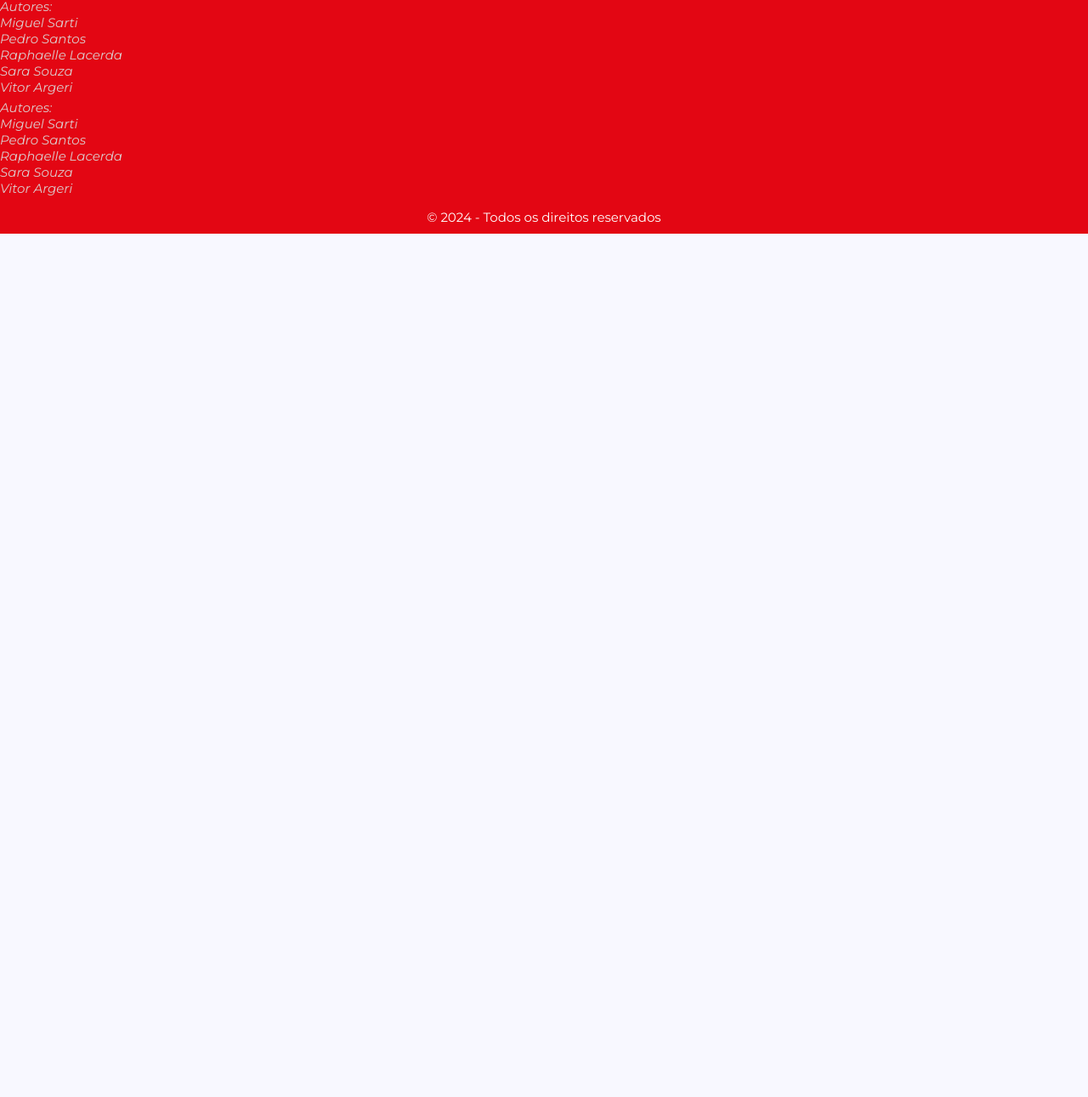
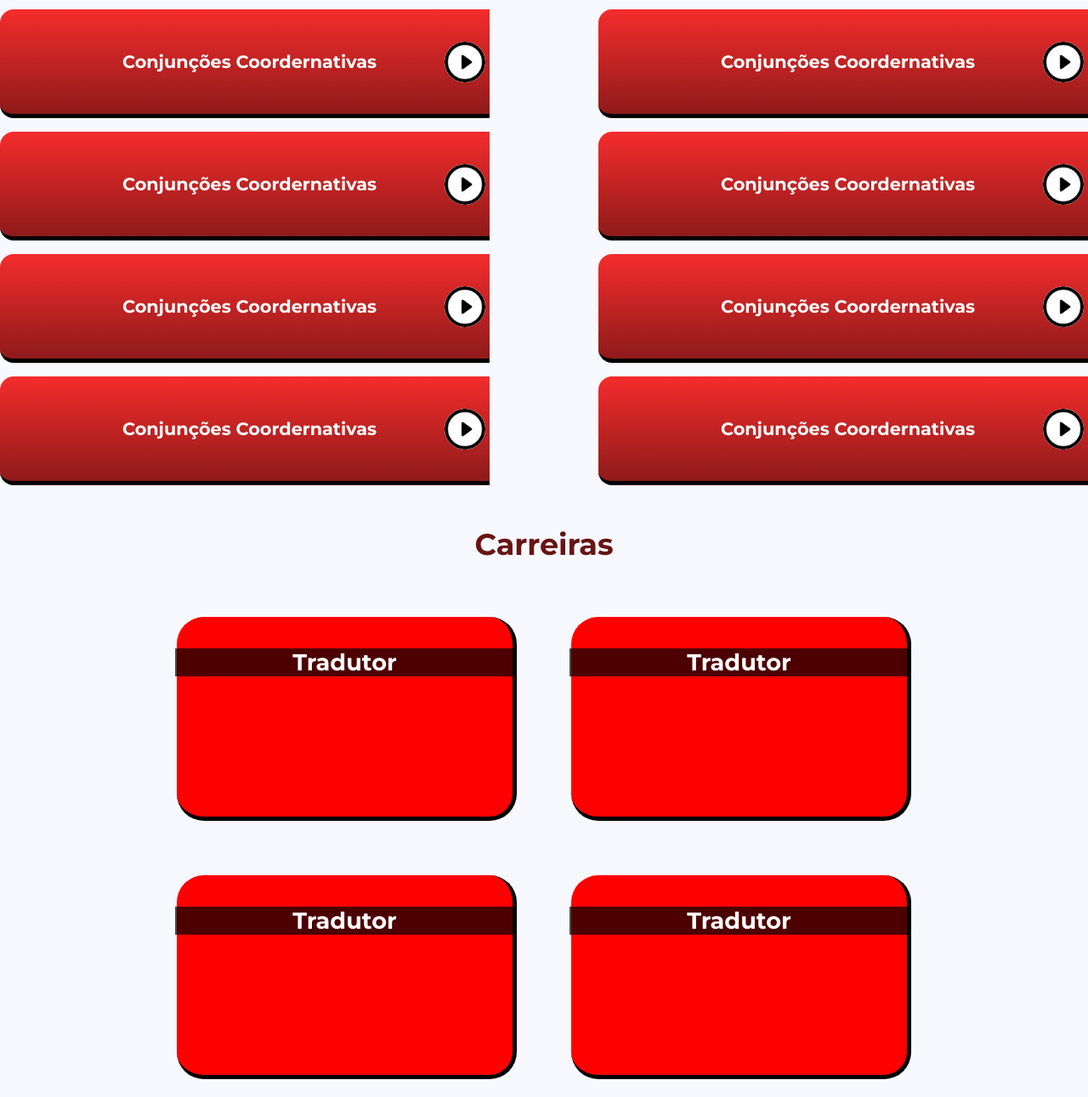
Before and after one commit to pedro-ols/LP-projeto, a plain HTML site: page index.html in a window 1280 px wide. Shown: the part 2126-3417 px from the top of the page at 85% size. Before the commit the page ends 2401 px from the top, so only its background shows below. Drawn offline with Linux system fonts and the light colour scheme.

Commit message:
feat: features in index.html

```diff
--- a/css/home.css
+++ b/css/home.css
@@ -3,12 +3,12 @@
     padding: 0;
     box-sizing: border-box;
     overflow-x: hidden;
-
 }
 
 a {
     text-decoration: none;
     color: white;
+    transition: 0.2s;
 }
 
 body {
@@ -17,37 +17,30 @@ body {
     font-optical-sizing: auto;
 }
 
-.nav-image {
-    margin-left: 100px;
-}
-
 .site-header {
+    display: flex;
+    align-items: center;
     height: 7.8125rem;
     width: 100%;
     background-color: #E30613;
     color: white;
-    align-items: center;
-    display: flex;
+}
+
+.nav-image {
+    margin-left: 6.25rem;
 }
 
 .main-nav {
+    display: flex;
     align-items: center;
-    display: flex;
-    gap: 30px;
+    gap: 1.875rem;
     margin-left: 60vh;
 }
 
-.main-text{
-    font-size: 20px;
-    text-align: center;
-    display: flex;
-}
-
 .nav-item a {
-    font-size: 20px;
+    font-size: 1.25rem;
     font-weight: bold;
-    margin: 15px;
-    transition: 0.2s;
+    margin: 0.9375rem;
 }
 
 a:hover {
@@ -56,7 +49,7 @@ a:hover {
 }
 
 .senai-image {
-    height: 50px;
+    height: 3.125rem;
 }
 
 .title {
@@ -69,73 +62,149 @@ a:hover {
 }
 
 .main-image {
-    border: 4px solid black;
-    border-radius: 3px;
     width: 100%;
-    margin-top: 0px;
     height: 40rem;
+    margin-top: 0;
+    border: 0.25rem solid black;
+    border-radius: 0.1875rem;
 }
 
 .greetings {
     display: flex;
     align-items: center;
     justify-content: center;
-    font-size: 30px;
+    font-size: 1.875rem;
 }
 
-.main-text{
+.main-text {
+    display: flex;
     justify-content: center;
-    display: flex;
     align-items: center;
-    margin: 20px;
+    margin: 1.25rem;
+    font-size: 1.25rem;
+    text-align: center;
 }
 
-.interviews-div {
+.interviews-div, .news-carousel, .simulados {
     display: flex;
     align-items: center;
     justify-content: center;
     gap: 8rem;
 }
 
-.block, .block-2 {
+.block, .block-2, .news-block, .carrers-block {
     height: 15rem;
     width: 25rem;
     background-color: #ff0000;
     border-radius: 2rem;
-    border-bottom: 5px solid black;
-    border-right: 5px solid black;
+    border-bottom: 0.3125rem solid black;
+    border-right: 0.3125rem solid black;
 }
 
 .block-2 {
     margin: 2rem;
 }
 
-.news-carousel {
+.news-block {
+    margin-bottom: 2rem;
+}
+
+.simulados-topics {
+    width: 40rem;
+}
+
+.simulados-title {
     display: flex;
     align-items: center;
     justify-content: center;
-    gap: 8rem;
+    font-size: 1.25rem;
+    font-weight: bold;
+    color: #E30613;
+    padding: 0.5rem;
+    margin-bottom: 1rem;
 }
 
-.news-block {
-    height: 15rem;
+.simulados-block {
+    height: 8rem;
+    width: 100%;
+    background-image: linear-gradient(to bottom, #F52C2C, #8F1A1A);
+    border-radius: 1rem;
+    margin-bottom: 1rem;
+    border-bottom: 0.3125rem solid black;
+    border-right: 0.3125rem solid black;
+    display: flex;
+    align-items: center;
+    justify-content: center;
+}
+
+.simuladosblock-text {
+    color: white;
+    font-weight: bold;
+    font-size: 1.3rem;
+    align-items: center;
+    display: flex;
+    justify-content: center;
+}
+
+.simulados-button {
+    background-color: white;
+    border-radius: 100%;
+    height: 3rem;
+    width: 3rem;
+    position: relative;
+    left: 5rem;
+}
+
+.simulados-button:hover {
+    opacity: 0.8;
+    cursor: pointer;
+}
+
+.carrers {
+    align-items: center;
+    justify-content: center;
+}
+
+.carrers-div {
+    align-items: center;
+    display: flex;
+    justify-content: center;
+}
+
+.carrers-block {
+    margin: 2rem;
+    align-items: center;
+    justify-content: center;
+    display: flex;
+    cursor: pointer;
+}
+
+.carrers-name {
+    color: white;
+    display: flex;
+    align-items: center;
+    justify-content: center;
     width: 25rem;
-    background-color: #ff0000;
-    border-radius: 2rem;
-    border-bottom: 5px solid black;
-    border-right: 5px solid black;
-    margin-bottom: 2rem;
+    margin-bottom: 8rem;
+    font-weight: bold;
+    font-size: 1.7rem;
+    position: absolute;
+    background-color: rgba(0, 0, 0, 0.7);
+}
+
+.carrers-block:hover .carrers-name {
+    width: 0;
+    transition: width 0.8s, opacity 0.8s;
+    opacity: 0;
 }
 
 .site-footer {
+    display: flex;
+    flex-direction: column;
     background-color: #E30613;
-    height: 280x;
-    color: #ffffff;
-    bottom: 0;
-    left: 0;
-    right: 0;
-    font-size: 15px;
-    border-top: 2px solid black;
+    height: 17.5rem;
+    color: white;
+    border-top: 0.125rem solid black;
 }
 
 .footer-img {
@@ -147,26 +216,15 @@ a:hover {
 .footer-senai {
     height: 8vh;
     width: 60vh;
-    margin: 10px;
+    margin: 0.625rem;
 }
 
-.bar-footer
-
 .site-footer p {
-    margin-bottom: 8px;
-    margin-top: 8px;
-}
-.contact-info {
-    margin-bottom: 5px;
+    margin: 0.5rem 0;
 }
 
-.author-name {
-    color: #dccacb;
-    margin-bottom: 5px;
-}
-
-.author-email {
-    margin-bottom: 5px;
+.contact-info, .author-name, .author-email {
+    margin-bottom: 0.3125rem;
 }
 
 .email-link {
@@ -179,5 +237,5 @@ a:hover {
     display: flex;
     align-items: center;
     justify-content: center;
-    margin: 10px;
+    margin: 0.625rem;
 }
--- a/index.html
+++ b/index.html
@@ -64,8 +64,76 @@
         </div>
     </section>
 
-    <section class="simulate">
-        <h1 class="title"></h1>
+
+    <h1 class="title">Simulados</h1>
+    <section class="simulados">
+        <div class="simulados-div">
+            <div class="simulados-topics">
+                <h1 class="simulados-title">Mais Acessados</h1>
+                <div class="simulados-block">
+                    <p class="simuladosblock-text">Conjunções Coordernativas</p>
+                    <img class="simulados-button" src="/img/playimg.png" alt="">
+                </div>
+                <div class="simulados-block">
+                    <p class="simuladosblock-text">Conjunções Coordernativas</p>
+                    <img class="simulados-button" src="/img/playimg.png" alt="">
+                </div>
+                <div class="simulados-block">
+                    <p class="simuladosblock-text">Conjunções Coordernativas</p>
+                    <img class="simulados-button" src="/img/playimg.png" alt="">
+                </div>
+                <div class="simulados-block">
+                    <p class="simuladosblock-text">Conjunções Coordernativas</p>
+                    <img class="simulados-button" src="/img/playimg.png" alt="">
+                </div>
+            </div>
+        </div>
+        <div class="simulados-div">
+            <div class="simulados-topics">
+                <h1 class="simulados-title">Recém Adicionados</h1>
+                <div class="simulados-block">
+                    <p class="simuladosblock-text">Conjunções Coordernativas</p>
+                    <img class="simulados-button" src="/img/playimg.png" alt="">
+                </div>
+                <div class="simulados-block">
+                    <p class="simuladosblock-text">Conjunções Coordernativas</p>
+                    <img class="simulados-button" src="/img/playimg.png" alt="">
+                </div>
+                <div class="simulados-block">
+                    <p class="simuladosblock-text">Conjunções Coordernativas</p>
+                    <img class="simulados-button" src="/img/playimg.png" alt="">
+                </div>
+                <div class="simulados-block">
+                    <p class="simuladosblock-text">Conjunções Coordernativas</p>
+                    <img class="simulados-button" src="/img/playimg.png" alt="">
+                </div>
+            </div>
+        </div>
+    </section>
+
+    <section class="carrers">
+        <h1 class="title">Carreiras</h1>
+        <div class="carrers-div">
+            <div class="carrers-block">
+                <p class="carrers-name">Tradutor</p>
+            </div>
+            <div class="carrers-block">
+                <p class="carrers-name">Tradutor</p>
+            </div>
+        </div>
+        <div class="carrers-div">
+            <div class="carrers-block">
+                <p class="carrers-name">Tradutor</p>
+            </div>
+            <div class="carrers-block">
+                <p class="carrers-name">Tradutor</p>
+            </div>
+        </div>
+        <div class="carrers-div">
+            <div class="carrers-block">
+                <p class="carrers-name">Tradutor</p>
+            </div>
+        </div>
     </section>
 
     <footer class="site-footer">
```
Also changed, not shown: img/playimg.png (added).
